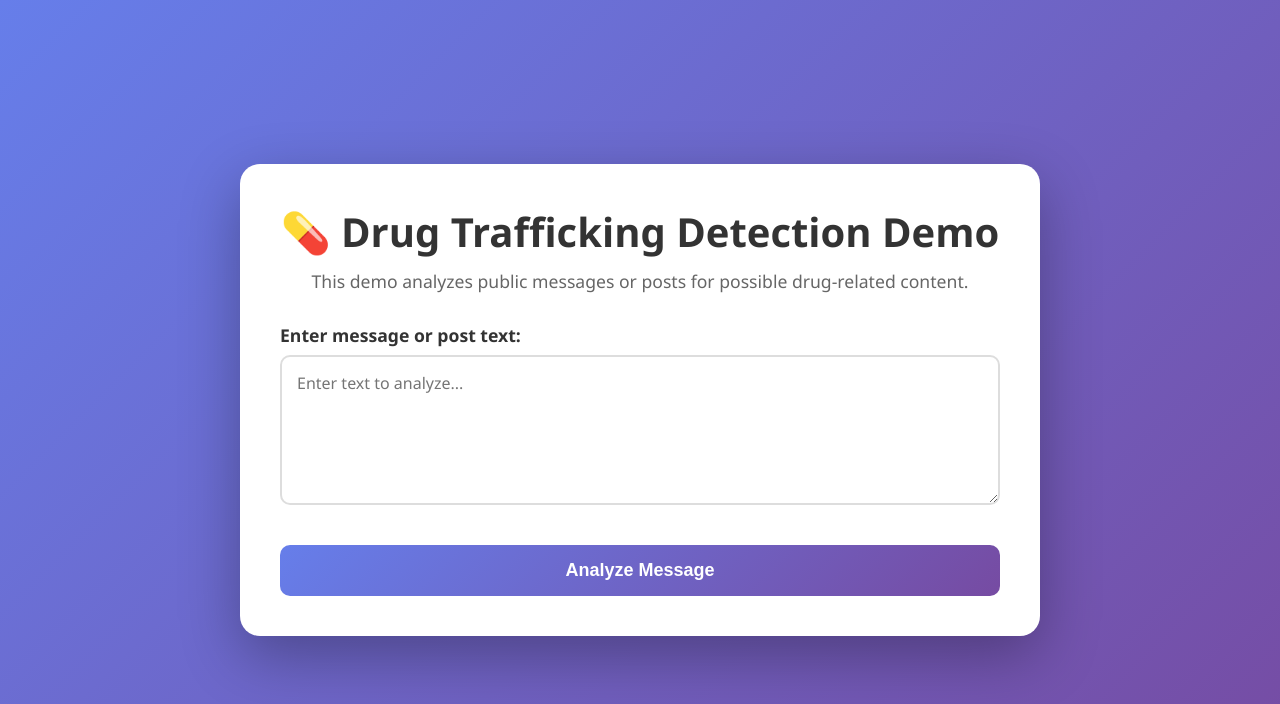
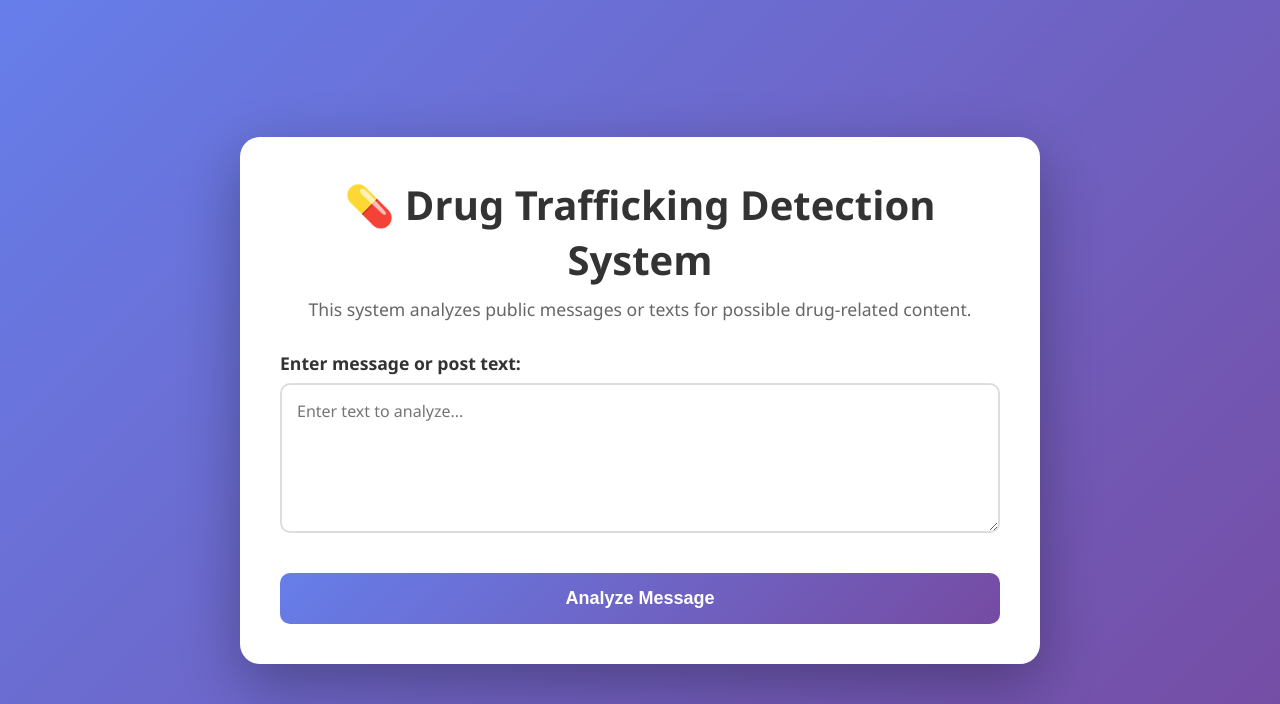
Before and after one commit to RiteshsekarAVV/Social-Media-Drug-Detection-System, a Flask app: page / in a window 1280 px wide. Shown: the top 704 px of the page. Run offline with Flask 3, Linux system fonts and the light colour scheme.

Commit message:
words change from demo to system

```diff
--- a/templates/index.html
+++ b/templates/index.html
@@ -3,7 +3,7 @@
 <head>
     <meta charset="UTF-8">
     <meta name="viewport" content="width=device-width, initial-scale=1.0">
-    <title>💊 Drug Trafficking Detection Demo</title>
+    <title>💊 Drug Trafficking Detection System</title>
     <style>
         * {
             margin: 0;
@@ -137,8 +137,8 @@
 </head>
 <body>
     <div class="container">
-        <h1>💊 Drug Trafficking Detection Demo</h1>
-        <p class="subtitle">This demo analyzes public messages or posts for possible drug-related content.</p>
+        <h1>💊 Drug Trafficking Detection System</h1>
+        <p class="subtitle">This system analyzes public messages or texts for possible drug-related content.</p>
 
         <form id="detectionForm">
             <div class="form-group">
```
